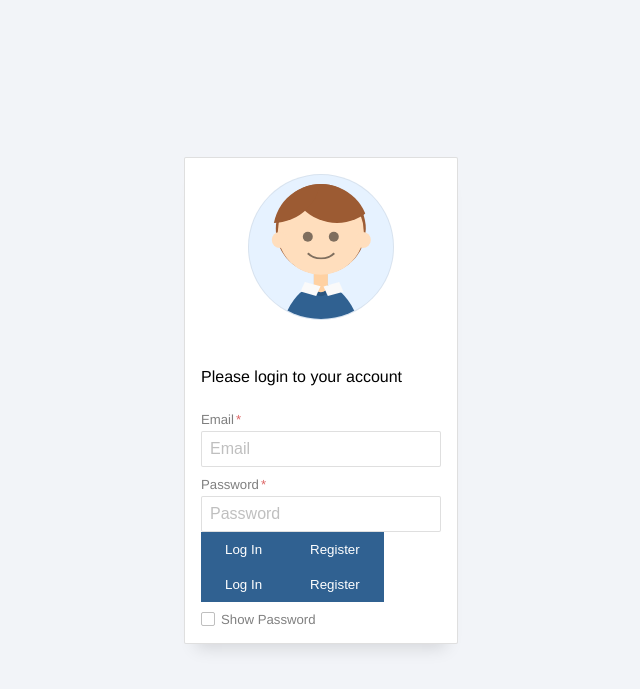
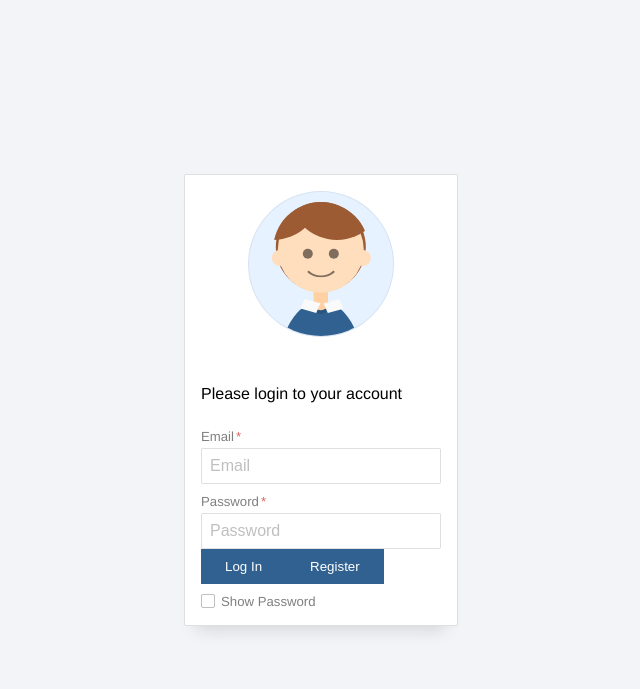
Before and after one commit to EdwinRivera04/-cssi-project-copy, a Flask app: page / in a window 1280 px wide. Shown: the top 689 px of the page, without its empty margins (319-959 px from the left). Run offline with Flask 2, Linux system fonts and the light colour scheme.

Commit message:
Update login.html
deleted extra button group

```diff
--- a/app/templates/login.html
+++ b/app/templates/login.html
@@ -44,11 +44,6 @@
   <button id="lN" type='button'><a href = "register" style="color: white; text-decoration: none"> Register</a></button>
 </div>
 
-<div class="btn-group">
-  <button id="lN" type='button'>Log In</button>
-  <button id="register" type='button'>Register</button>
-</div>
-
     <figure aria-hidden="true">
             <div class="person-body"></div>
             <div class="neck skin"></div>
```
